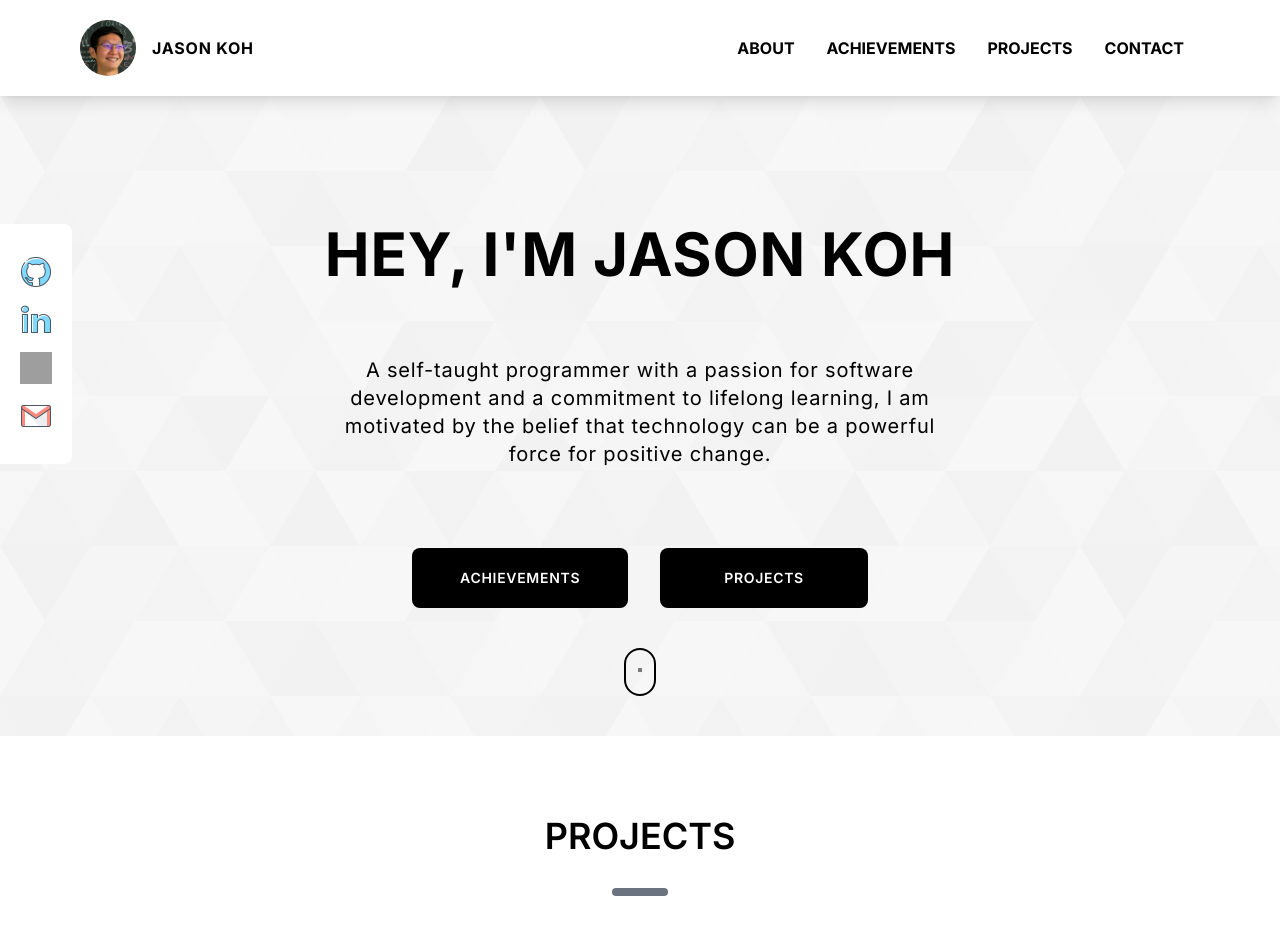
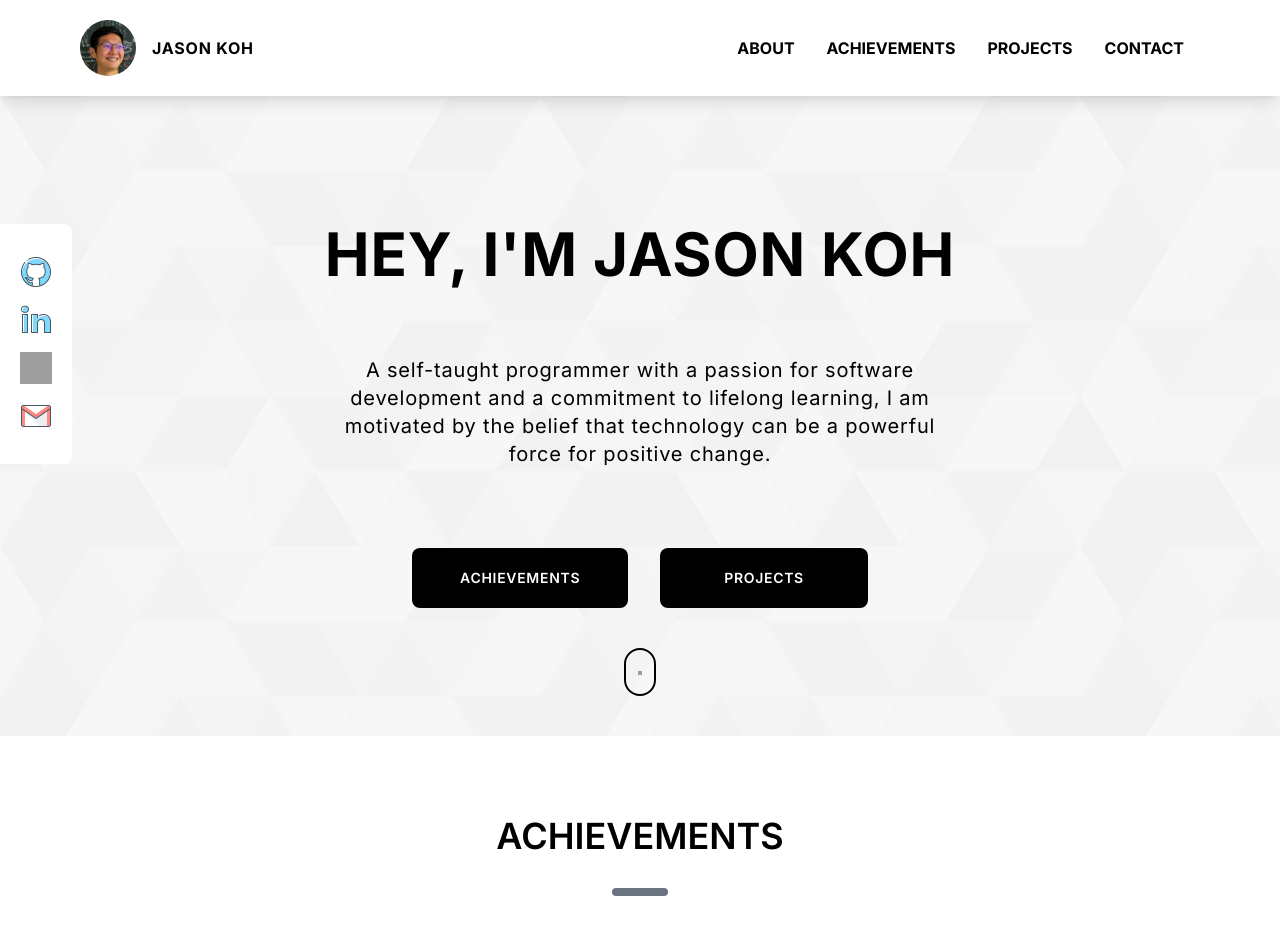
Before and after one commit to jasonkwm/personal-website, a Next.js app: page / in a window 1280 px wide. Shown: the top 932 px of the page. Built offline with nearby package versions, Linux system fonts and the light colour scheme; grey boxes are pictures that could not be loaded.

Commit message:
feat: start of achievements section

```diff
--- /dev/null
+++ b/app/_components/AchievementSection.tsx
@@ -0,0 +1,13 @@
+import React from 'react';
+import SectionHeading from './SectionHeading';
+const AchievementSection = () => {
+	return (
+		<SectionHeading
+			heading="ACHIEVEMENTS"
+			divider={true}
+			description="Explore my hackathon journey, highlighting achievements and the valuable experiences gained in each collaborative coding challenge."
+		/>
+	);
+};
+
+export default AchievementSection;
--- a/app/page.tsx
+++ b/app/page.tsx
@@ -2,10 +2,12 @@ import Image from 'next/image';
 import HeroSection from './_components/HeroSection';
 import ProjectSection from './_components/ProjectSection';
 import ContactSection from './_components/ContactSection';
+import AchievementSection from './_components/AchievementSection';
 export default function Home() {
 	return (
 		<main>
 			<HeroSection />
+			<AchievementSection />
 			<ProjectSection />
 			<ContactSection />
 		</main>
```
